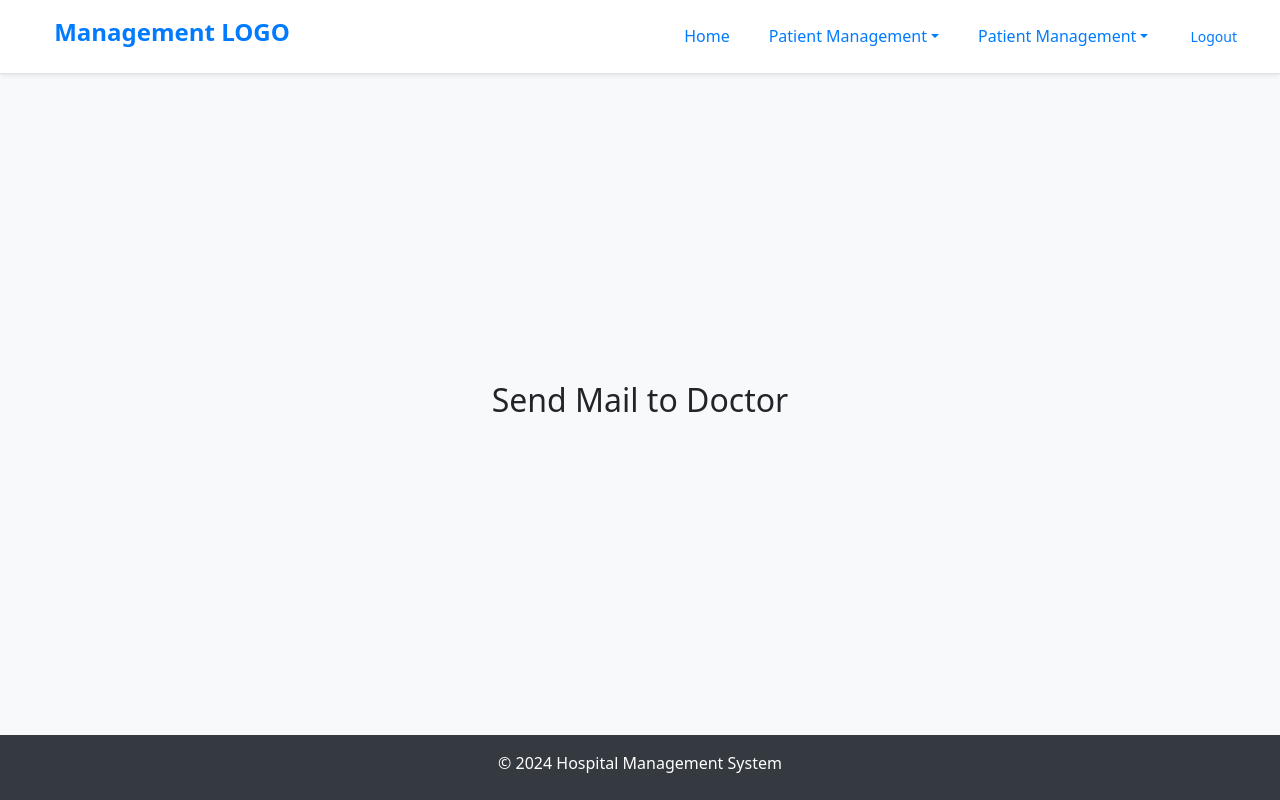
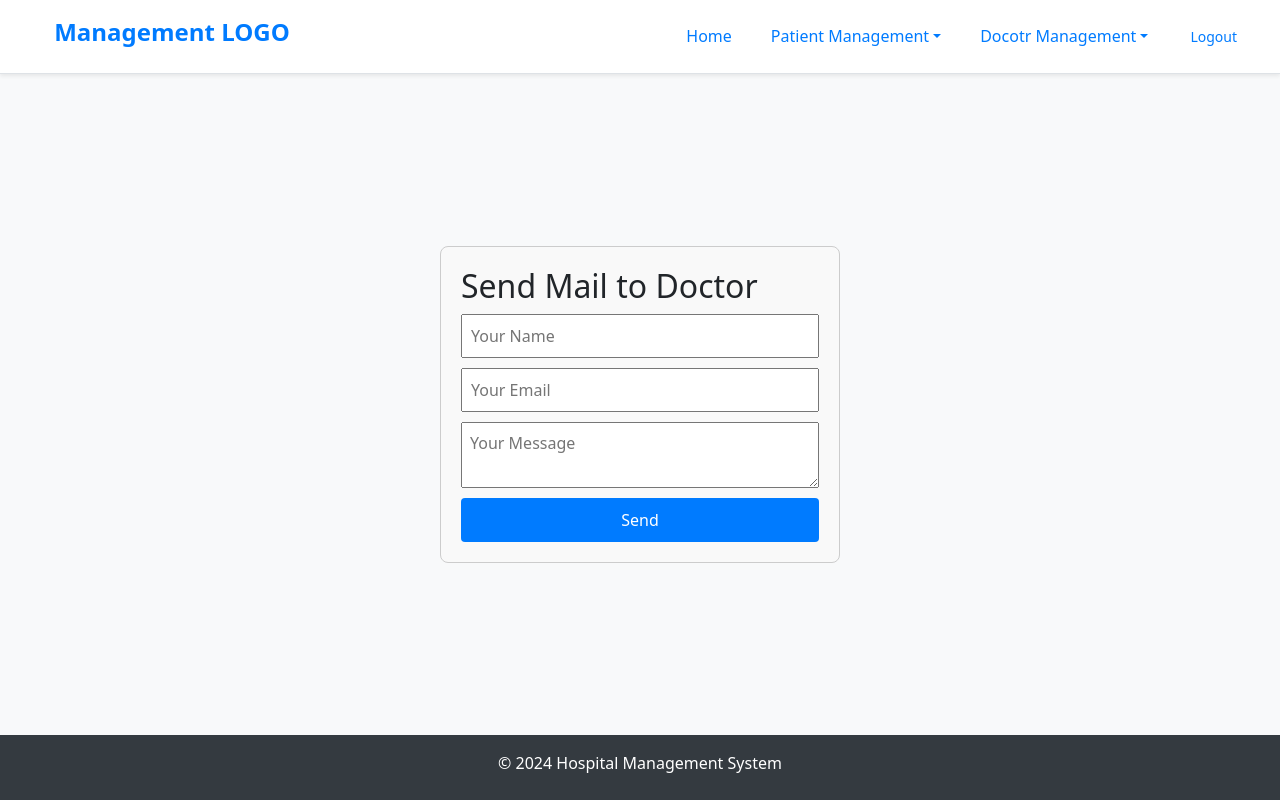
Before and after one commit to S1226M/Hospital_Management, a React (Create React App) app: page /layout/talkWithDoctor in a window 1280 px wide. Built offline with nearby package versions, Linux system fonts and the light colour scheme.

Commit message:
28-11-2024

```diff
--- a/src/DoctorManagement/DoctorInfo.js
+++ b/src/DoctorManagement/DoctorInfo.js
@@ -2,7 +2,7 @@ import React from "react";
 
 function DoctorInfo(){
     return(
-        <div className="doctorInfoContainer">
+        <div className="doctorInfoContainer">zccddc
             <h2 className="doctorInfo">Doctor Information</h2>
             <table>
                 <tr>
@@ -13,7 +13,6 @@ function DoctorInfo(){
                     <th>Email Id</th>
                     <th>Availability</th>
                 </tr>
-                <tbody>{formattedDoctors}</tbody>
             </table>
         </div>
     )
--- /dev/null
+++ b/src/DoctorManagement/TalkWithDoctor.css
@@ -0,0 +1,30 @@
+.e-mail-doctor {
+    display: flex;
+    flex-direction: column;
+    width: 400px;
+    margin: 20px auto;
+    padding: 20px;
+    border: 1px solid #ccc;
+    border-radius: 8px;
+    background-color: #f9f9f9;
+  }
+
+  .e-mail-doctor input,
+  .e-mail-doctor textarea {
+    margin-bottom: 10px;
+    padding: 8px;
+    width: 100%;
+  }
+
+  .e-mail-doctor button {
+    padding: 10px;
+    background-color: #007bff;
+    color: white;
+    border: none;
+    border-radius: 4px;
+    cursor: pointer;
+  }
+
+  .e-mail-doctor button:hover {
+    background-color: #0056b3;
+  }
--- a/src/DoctorManagement/TalkWithDoctor.js
+++ b/src/DoctorManagement/TalkWithDoctor.js
@@ -1,11 +1,17 @@
 import React from "react";
+import "./TalkWithDoctor.css";
 
-function TalkWithDoctor(){
-    return(
-        <form className="e-mail-doctor">
-            <h2 className="e-mail-form-title">Send Mail to Doctor</h2>
-        </form>
-    )
+function TalkWithDoctor() {
+    console.log("TalkWithDoctor component is rendering");
+    return (
+      <form className="e-mail-doctor">
+        <h2 className="e-mail-form-title">Send Mail to Doctor</h2>
+        <input type="text" name="name" placeholder="Your Name"></input>
+        <input type="email" name="email" placeholder="Your Email"></input>
+        <textarea name="message" placeholder="Your Message"></textarea>
+        <button type="submit">Send</button>
+      </form>
+    );
 }
 
 export default TalkWithDoctor;
--- a/src/Layout/Layout.js
+++ b/src/Layout/Layout.js
@@ -41,7 +41,7 @@ function Layout({ isLoggedIn, setIsLoggedIn }) {
                 </ul>
               </li>
               <li className="nav-item dropdown">
-                <span className="nav-link dropdown-toggle">Patient Management</span>
+                <span className="nav-link dropdown-toggle">Docotr Management</span>
                 <ul className="dropdown-menu">
                 <li>
                     <Link className="dropdown-item" to="/layout/">
```
